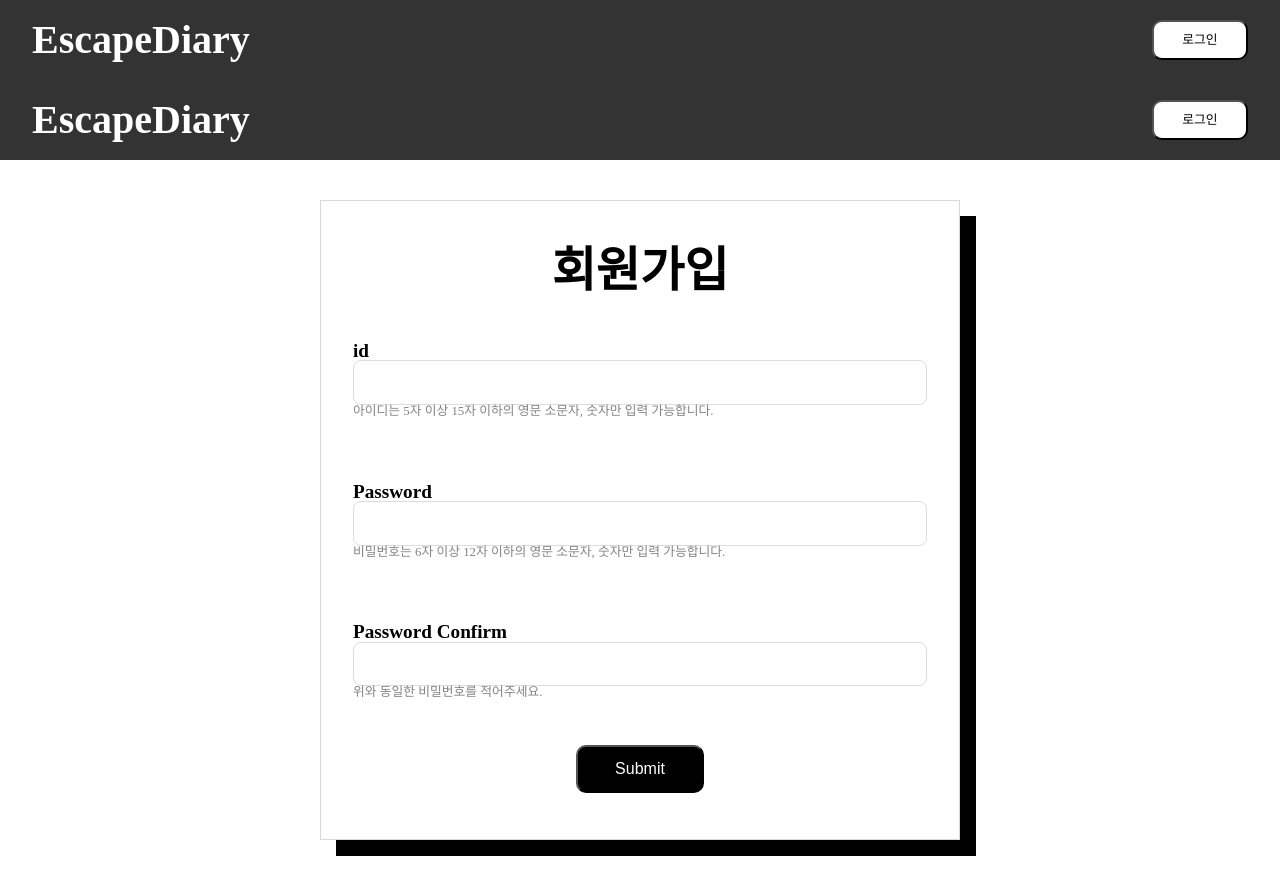
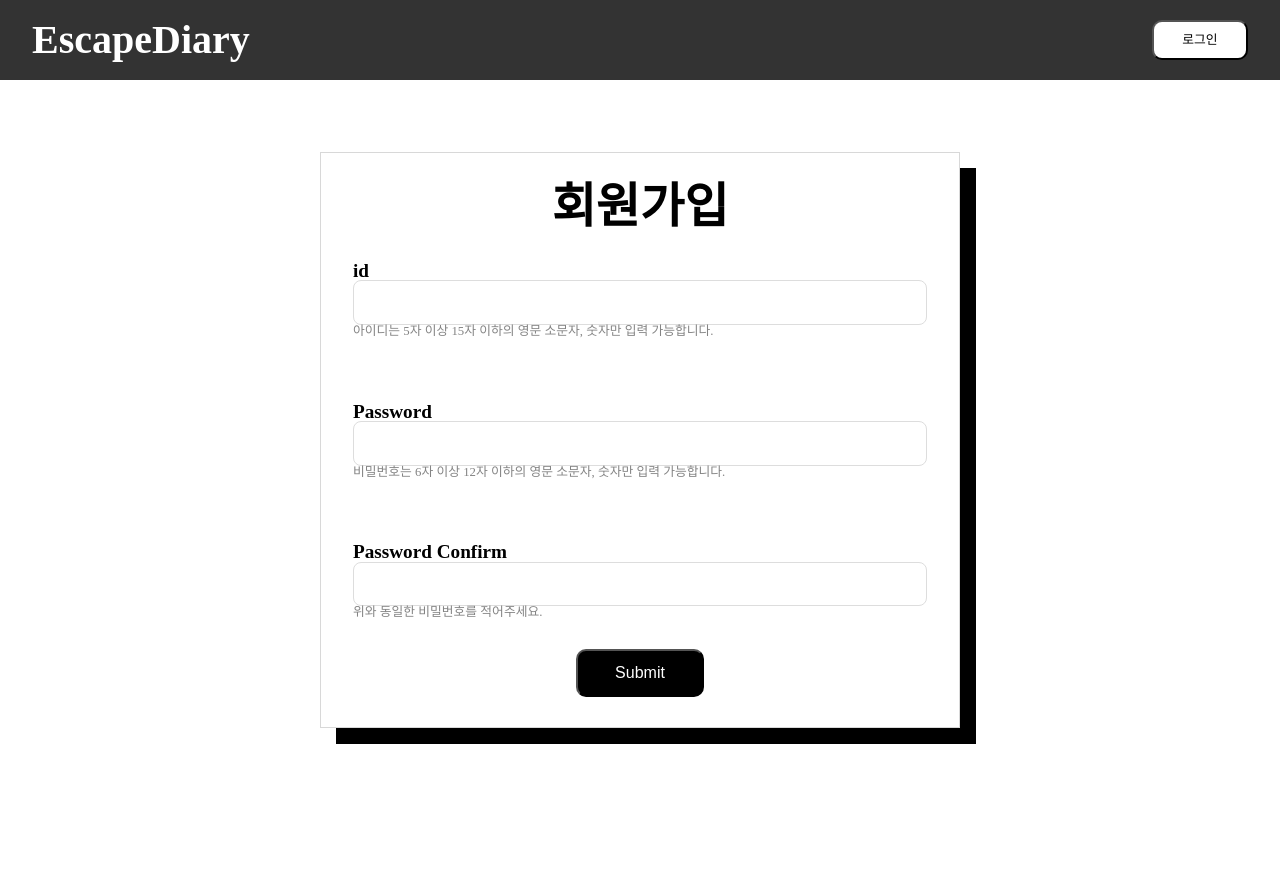
Before and after one commit to HyeonE0103/escapediary-FE, a React (Create React App) app: page /join-membership in a window 1280 px wide. After the commit the page ends 800 px from the top, so only its background shows below. Built offline with nearby package versions, Linux system fonts and the light colour scheme.

Commit message:
fix: Header Outlet 개선

```diff
--- a/src/pages/DetailReview.jsx
+++ b/src/pages/DetailReview.jsx
@@ -96,7 +96,7 @@ const DetailReview = () => {
 };
 const DetailWrap = styled.div`
   width: 100%;
-  height: 95vh;
+  height: 90vh;
   display: flex;
   flex-direction: column;
   @media (max-width: 480px) {
--- a/src/pages/JoinMembership.jsx
+++ b/src/pages/JoinMembership.jsx
@@ -44,7 +44,6 @@ const JoinMembership = () => {
 
   return (
     <JoinMembershipWrap onSubmit={onClickSubmit}>
-      <Header />
       <JoinMembershipContainer>
         <JoinMebershipHeader>
           <h1>회원가입</h1>
@@ -100,9 +99,12 @@ const JoinMembership = () => {
 };
 const JoinMembershipWrap = styled.form`
   width: 100%;
-  height: 100vh;
+  height: 90vh;
   display: flex;
   flex-direction: column;
+  @media (max-width: 480px) {
+    height: 100vh;
+  }
 `;
 const JoinMembershipContainer = styled.div`
   width: 50%;
--- a/src/pages/MainPage.jsx
+++ b/src/pages/MainPage.jsx
@@ -13,7 +13,7 @@ const MainPage = () => {
   const [data, setData] = useState(null);
   const [posts, setPosts] = useState(null);
   const [page, setPage] = useState(1);
-  const limit = 6;
+  const limit = 5;
   const offset = (page - 1) * limit;
   const userData = useSelector((state) => state.userData);
   console.log("메인페이지 유저 데이터", userData);
```
